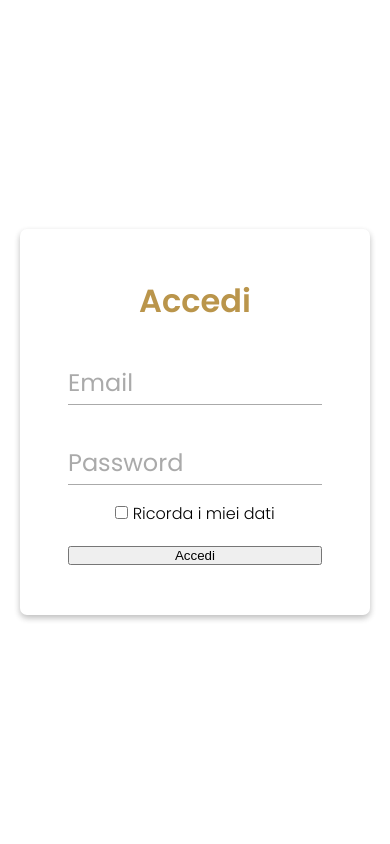
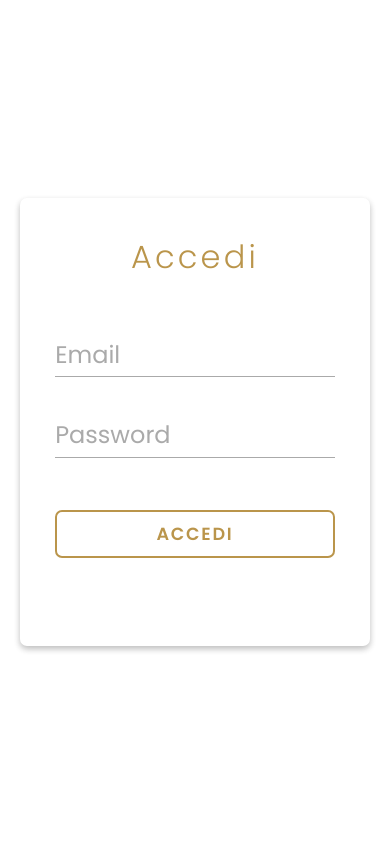
Before and after one commit to dkokollari/Erboristeria-Alchimia, a PHP site: page /login.html in a window 390 px wide. Run offline with PHP 8.4, Linux system fonts and the light colour scheme.

Commit message:
Bugfix: view_height. Style: title and button
risolto il problema della address bar su mobile che interferiva con vh e rendeva impossibile l'effetto full screen desiderato.
Style iniziale del titolo e bottone accedi.
Temporaneamente rimosso "remember me"

```diff
--- a/js/design.js
+++ b/js/design.js
@@ -42,7 +42,6 @@
 
 $( document ).ready(function() {
     if($("#username").val() != "") {
-      console.log("asdasdasd");
       $(username.previousElementSibling).addClass("filled");
     }
 });
--- a/login.html
+++ b/login.html
@@ -17,7 +17,8 @@
       <div id="log_in_box">
         <form action="" method="post"> <!-- TODO: inserire action="log_in_page.php" -->
           <fieldset  id="log_in_form">
-            <legend>Accedi</legend>
+            <legend><h2>Accedi</h2></legend>
+            <!-- <legend>Accedi</legend> -->
             <div class="form_field">
               <label for="username">Email</label> <!-- TODO impostare lingua inglese -->
               <input id="username" name="username" type="email" required/>
@@ -26,10 +27,10 @@
               <label for="password">Password</label> <!-- TODO impostare lingua inglese -->
               <input id="password" name="password" type="password" required/>
             </div>
-            <div class="form_remember_me">
+            <!-- <div class="form_remember_me">
               <input id="remember_me" type="checkbox"/>
               <label for="remember_me">Ricorda i miei dati</label>
-            </div>
+            </div> -->
 
             <input id="log_in" type="submit" value="Accedi" />
           </fieldset>
--- a/stylesheet.css
+++ b/stylesheet.css
@@ -26,6 +26,9 @@
 
 }
                                 /* overwite default a rules */
+html, body {
+  height: 100%;
+}
 a {
   text-decoration: none;
   color: inherit;
@@ -159,6 +162,7 @@
               color: var(--red-main);
               filter: brightness(1.6);
             }
+
             #menu ul li a{
               font-size: 1.1em;
               line-height: 2.5em;
@@ -573,13 +577,12 @@
                               /*       LOGIN       */
 #log_in_box_container {
   display: flex;
-  min-height: 100vh;
+  height: 100%;
   justify-content: center;
-
 }
 #log_in_box {
   width: 100%;
-  padding: 3em;
+  padding: 2.2em;
   margin: auto 20px auto 20px;
   display: flex;
   justify-content: center;
@@ -601,9 +604,7 @@
 
 #log_in_form legend {
   width: 100%;
-  font-size: 2em;
-  font-weight: bold;
-    color: var(--yellow-dark);
+  margin: 1em 0 1em;
 }
 #log_in_box.card {
   background-color: white;
@@ -648,9 +649,23 @@
   font: 300 1.3em 'Poppins', sans-serif;
 }
 
-#log_in {
+#log_in{
   width: 100%;
+  margin: 3em 0 3em 0;
+
+  /* display: block; */
+  /* width: 85%; */
+  /* border: 2px solid var(--yellow-dark); */
+  border: none;
+  border-radius: 7px;
+  /* background-color: var(--yellow-light); */
+  /* box-shadow: 0 3px 6px rgba(0,0,0,0.10), 0 3px 6px rgba(0,0,0,0.17); */
+  background-color: white;
+  border: 2px solid var(--yellow-dark);
+
+  letter-spacing: 0.1em;
+  text-transform: uppercase;
+  color: var(--yellow-dark);
+  font: 600 1.1em 'Poppins', sans-serif;
+  line-height: 2.5em;
 }
-.form_remember_me{
-  margin: 1em 0 1em 0;
-}
```
